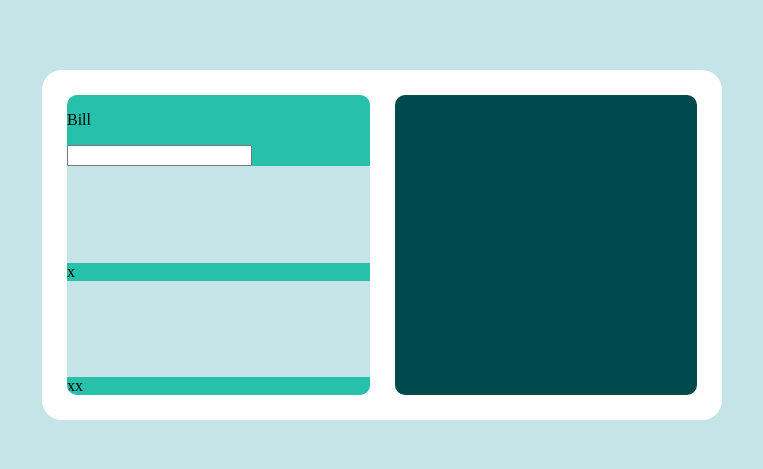
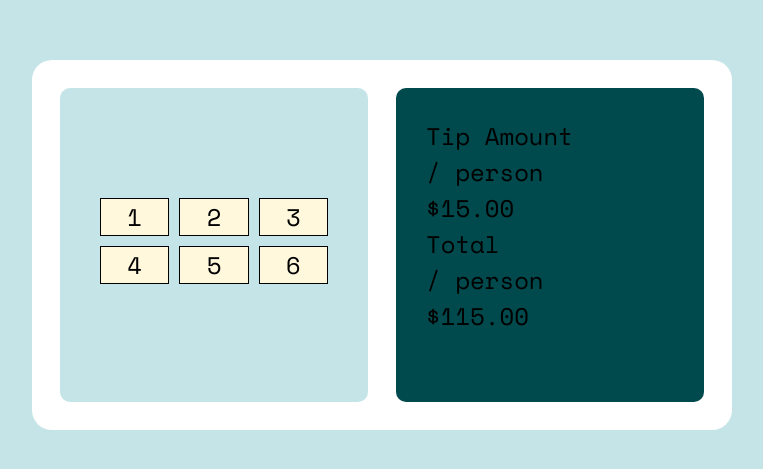
Before and after one commit to mherdez/tip-calculator, a plain HTML site: page index.html in a window 1280 px wide. Shown: the part 163-632 px from the top of the page, without its empty margins (258-1021 px from the left). Drawn offline with nearby package versions, Linux system fonts and the light colour scheme.

Commit message:
avance ms7

```diff
--- /dev/null
+++ b/calculator.js
@@ -0,0 +1,23 @@
+
+
+const tipAmountHTML = document.querySelector('#tip-amount')
+const totalHTML     = document.querySelector('#total')
+
+const signoMX = '$'
+let bill   = 500
+let tip    = 15
+let people = 5
+
+
+let tipAmount = 0
+let total     = 0
+
+
+tipAmount = bill * (tip / 100) / people
+total     = bill / people + tipAmount
+
+
+
+
+tipAmountHTML.textContent = signoMX + tipAmount.toFixed(2)
+totalHTML.textContent     = signoMX + total.toFixed(2)
--- a/index.html
+++ b/index.html
@@ -30,25 +30,72 @@
   <body>
 
     <article class="card">
-      <div class="card__section card__section--ligth">
-        <div class="card__row">
-          <p class="card__title">Bill</p>
-          <input type="text" class="card__input">
+      <div class="card__section">
+       <div class="card__row"></div>
+       <div class="card__row card__grid">
+
+         <div class="porcentaje">
+          <input id="p01" type="radio" name="porc" class="radio">
+          <label for="01">1</label>
+         </div>
+         <div class="porcentaje">
+          <input id="p02" type="radio" name="porc" class="radio">
+          <label for="02">2</label>
+         </div>
+         <div class="porcentaje">
+          <input id="p03" type="radio" name="porc" class="radio">
+          <label for="03">3</label>
+         </div>
+         <div class="porcentaje">
+          <input id="p04" type="radio" name="porc" class="radio">
+          <label for="04">4</label>
+         </div>
+         <div class="porcentaje">
+          <input id="p05" type="radio" name="porc" class="radio">
+          <label for="05">5</label>
+         </div>
+         <div class="porcentaje">
+          <input id="p06" type="radio" name="porc" class="radio">
+          <label for="06">6</label>
+         </div>
+
+       </div>
+       <div class="card__row"></div>
+      </div>
+      <div class="card__section card__section--dark">
+        <div class="card__top">
+          <div class="card__row">
+            <div class="card__desc">
+              <div class="card__text">
+                Tip Amount
+              </div>
+              <div class="card__subtext">
+                / person
+              </div>
+            </div>
+            <div id="tip-amount" class="card__import">
+              $0.00
+            </div>
+          </div>
+          <div class="card__row">
+            <div class="card__desc">
+              <div class="card__text">
+                Total
+              </div>
+              <div class="card__subtext">
+                / person
+              </div>
+            </div>
+            <div id="total" class="card__import">
+              $0.00
+            </div>
+          </div>
         </div>
-        <div class="card__row">
-          x
-        </div>
-        <div class="card__row">
-          xx
-        </div>
-
-      </div>
-      <div class="card__section">
-
+        <div class="card__bottom"></div>
       </div>
     </article>
 
-
+    <script src="calculator.js"></script>
   </body>
 </html>
 </body>
--- /dev/null
+++ b/style.scss
@@ -0,0 +1,78 @@
+@import url("https://fonts.googleapis.com/css2?family=Space+Mono:wght@400;700&display=swap");
+
+$strong-cyan: hsl(172, 67%, 45%);
+$very-dark-cyan: hsl(183, 100%, 15%);
+$dark-grayish-cyan: hsl(186, 14%, 43%);
+$dark-grayish-cyan-a: hsl(184, 14%, 56%);
+$light-grayish-cyan: hsl(185, 41%, 84%);
+$light-grayish-cyan-a: hsl(189, 41%, 97%);
+$white: hsl(0, 0%, 100%);
+
+* {
+  box-sizing: border-box;
+}
+body {
+  background: $light-grayish-cyan;
+  height: 100vh;
+  display: flex;
+  justify-content: center;
+  align-items: center;
+  font-family: "Space Mono", monospace;
+  font-size: 24px;
+}
+.card {
+  width: 700px;
+  min-height: 370px;
+  background: $white;
+  border-radius: 20px;
+  display: flex;
+  padding: 28px;
+  gap: 28px;
+
+  &__section {
+    flex-basis: 50%;
+    min-height: 300px;
+    background: $light-grayish-cyan;
+    border-radius: 10px;
+    padding: 30px;
+
+    &--dark {
+      background: $very-dark-cyan;
+    }
+  }
+  &__top {
+    // background: yellow;
+  }
+  &__row {
+    min-height: 70px;
+  }
+  &__grid {
+    display: grid;
+    grid-template-columns: repeat(3, 1fr);
+    gap: 10px;
+    padding: 10px;
+  }
+}
+
+.porcentaje {
+  background: cornsilk;
+  // width: 50px;
+  // height: 50px;
+  border: 1px solid black;
+  text-align: center;
+  opacity: 1;
+  position: relative;
+}
+
+.radio {
+  opacity: 0;
+  position: absolute;
+  top: 0;
+}
+
+@media screen and (max-width: 700px) {
+  .card {
+    flex-direction: column;
+  }
+
+}
```
Also changed, not shown: style.css, 2 other files.
